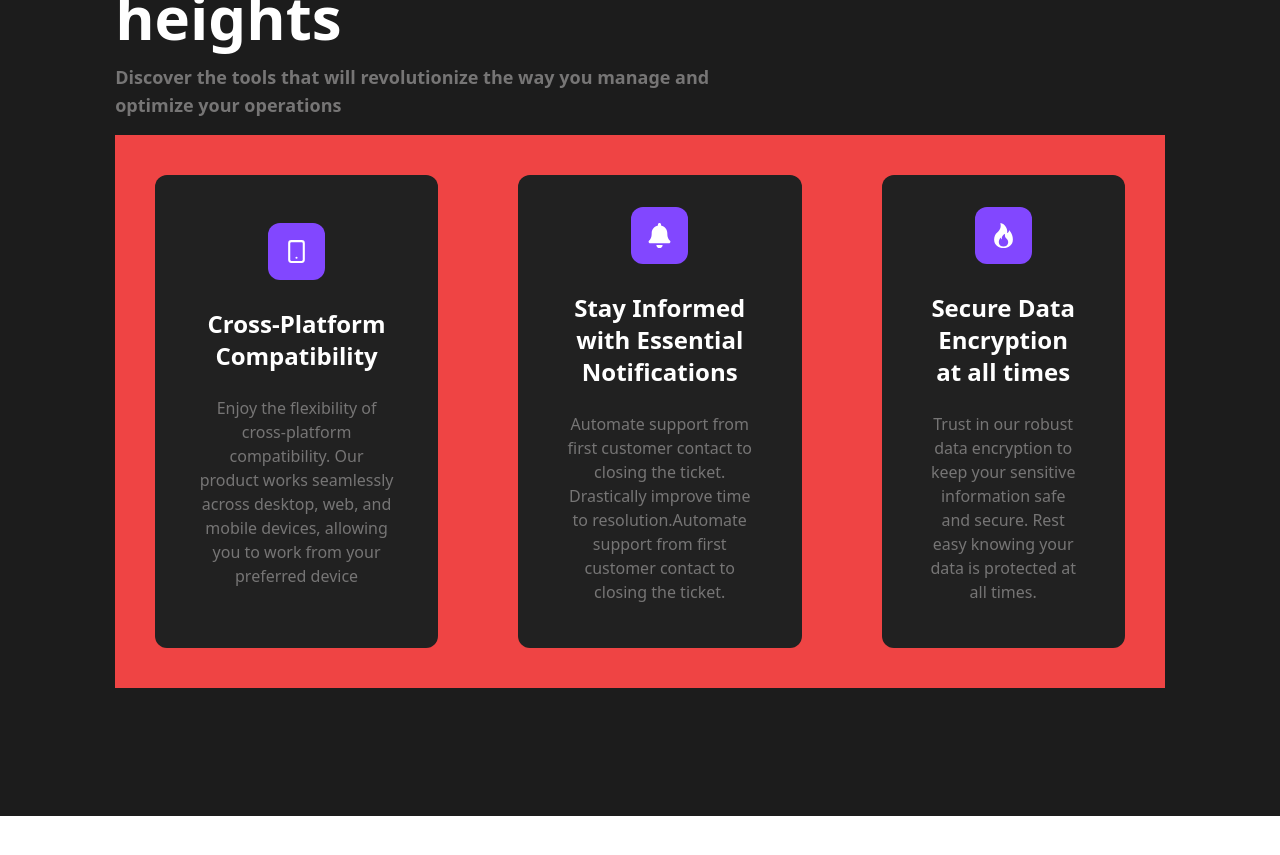
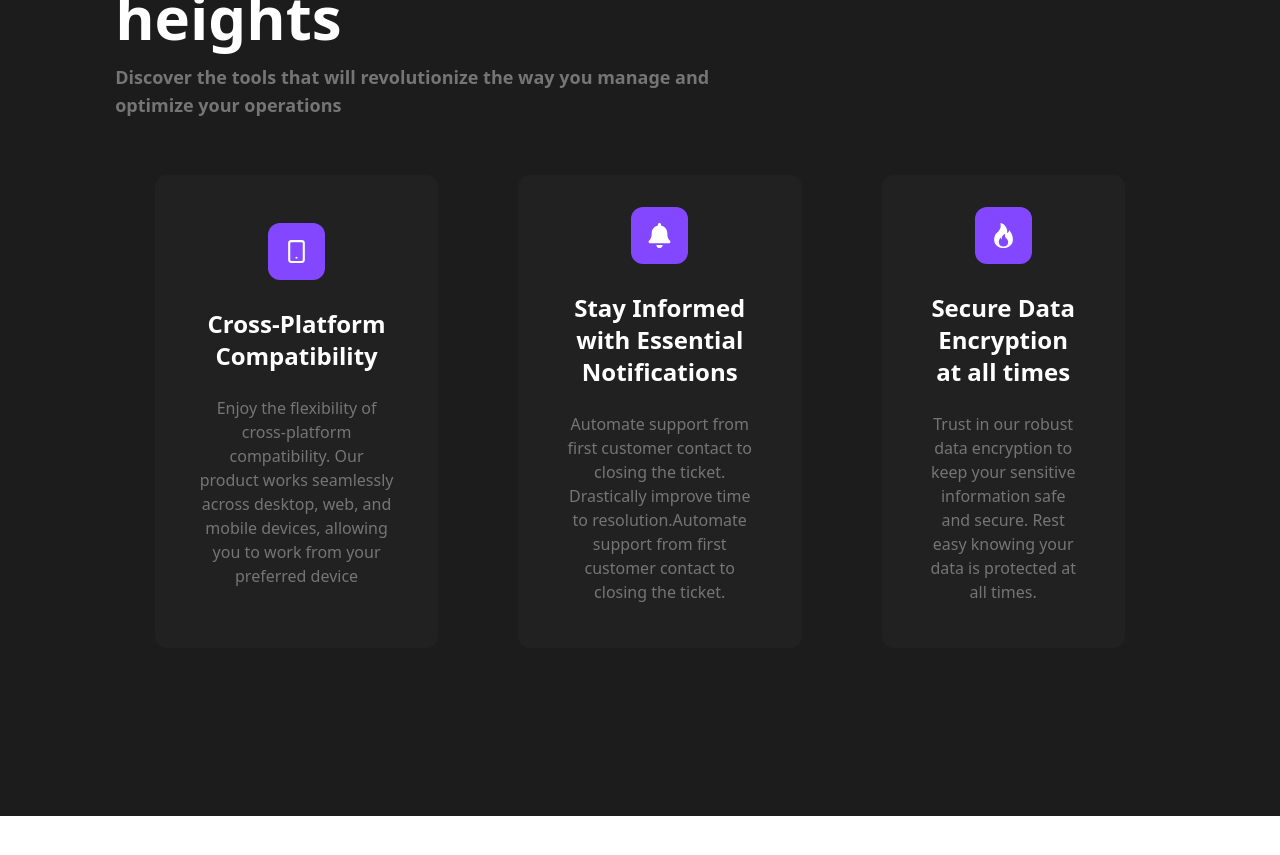
Before and after one commit to kamal9494/assignment-1, a React (Create React App) app: page / in a window 1280 px wide. Shown: the part 2860-3715 px from the top of the page. Built offline with nearby package versions, Linux system fonts and the light colour scheme.

Commit message:
fixed section3

```diff
--- a/src/components/Section3.jsx
+++ b/src/components/Section3.jsx
@@ -21,7 +21,7 @@ const Section3 = () => {
         optimize your operations
       </div>
 
-      <div className="w-full xl:flex bg-red-500 ">
+      <div className="w-full xl:flex">
         <div
           className="bg-[#212121] p-8 flex flex-col items-center justify-center m-10 rounded-xl"
           data-aos="fade-up"
```
